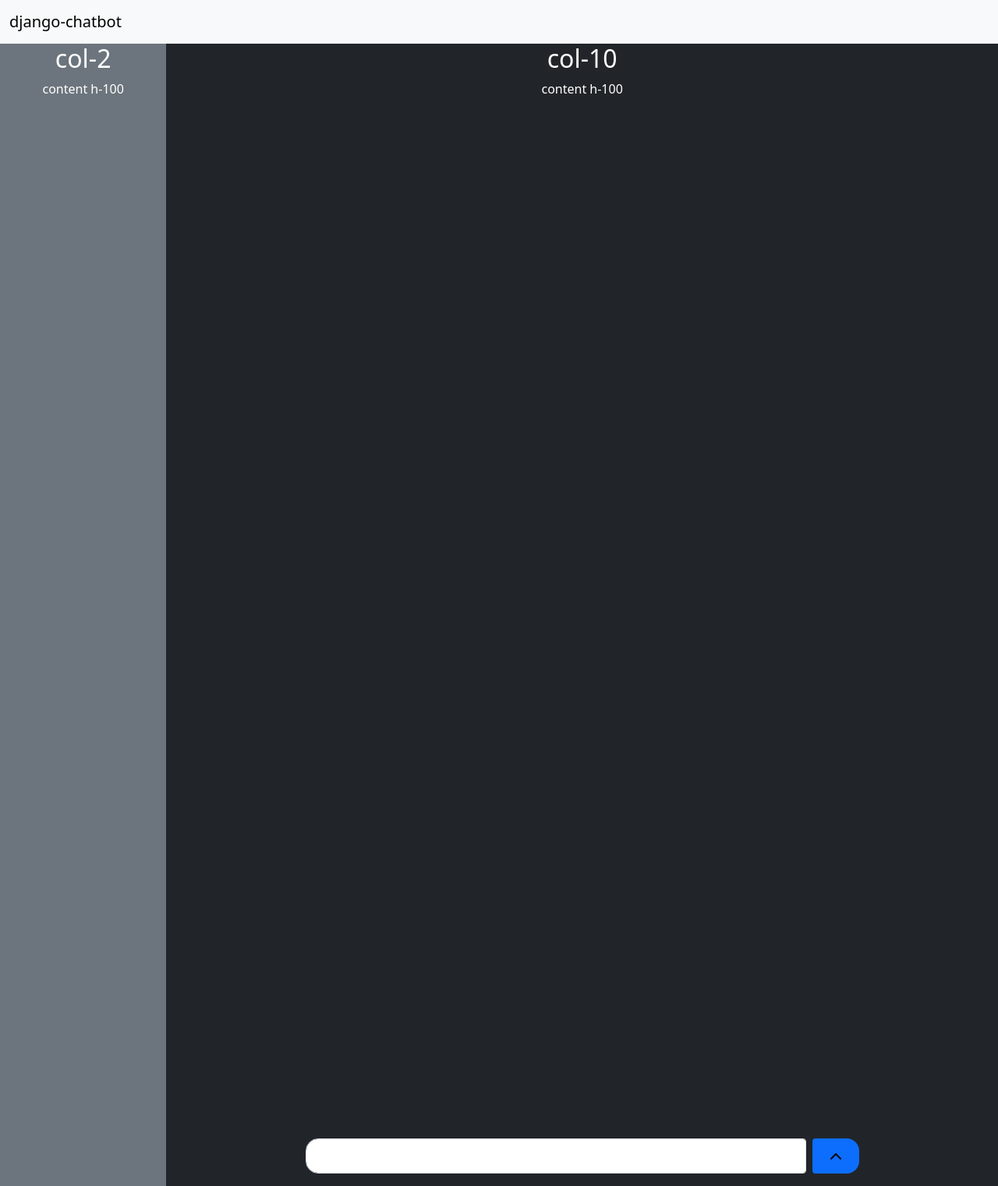
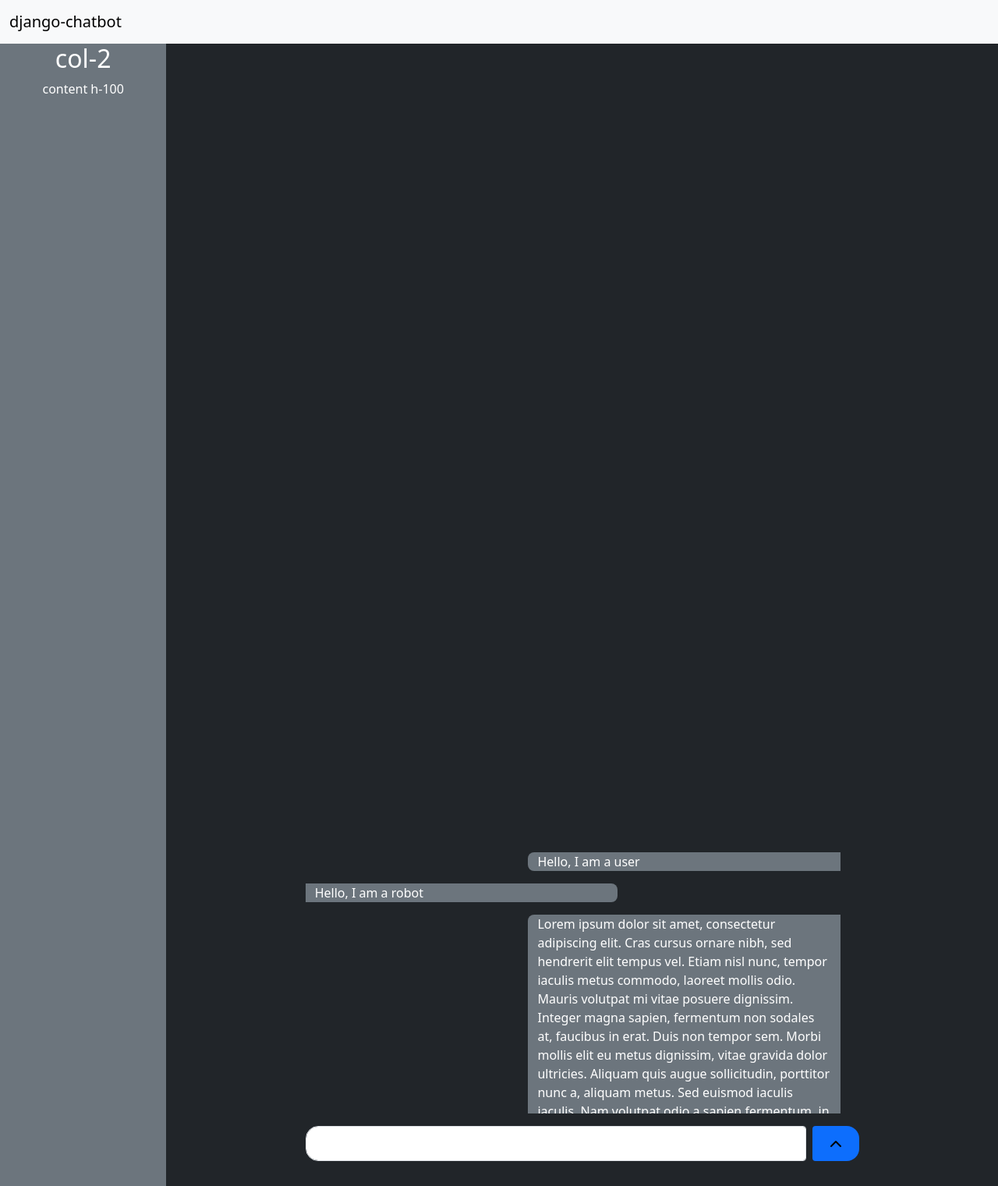
Before and after one commit to engle212/django-chatbot, a Django app: page / in a window 1280 px wide. Shown: the whole page at 78% size. Run offline with Django 5.2, Linux system fonts and the light colour scheme.

Commit message:
Implemented enter button

```diff
--- a/chatbot/chatapp/templates/chatapp/index.html
+++ b/chatbot/chatapp/templates/chatapp/index.html
@@ -25,16 +25,52 @@
         </div>
         <div class="col-10 h-100 text-bg-dark">
           <div class="container-fluid w-75 h-100 d-flex flex-column pb-3 px-5">
-            <h2>col-10</h2>
-            <div class="h-100 overflow-y-auto">
-              content h-100
+            <div class="row h-100 overflow-y-auto align-items-end">
+              <div class="row h-75"></div>
+
+              <div class="row w-100 my-2" id="userMessage">
+                <div class="col-5"></div>
+                <div class="rounded-start-3 col-7 text-bg-secondary text-start">
+                  Hello, I am a user
+                </div>
+              </div>
+
+              <div class="row w-100 my-2" id="aiMessage">
+                <div class="rounded-end-3 col-7 text-bg-secondary text-start">
+                  Hello, I am a robot
+                </div>
+                <div class="col-5"></div>
+              </div>
+
+              <div class="row w-100 my-2" id="userMessage">
+                <div class="col-5"></div>
+                <div class="rounded-start-3 col-7 text-bg-secondary text-start">
+                  Lorem ipsum dolor sit amet, consectetur adipiscing elit. Cras cursus ornare nibh, sed hendrerit elit tempus vel. Etiam nisl nunc, tempor iaculis metus commodo, laoreet mollis odio. Mauris volutpat mi vitae posuere dignissim. Integer magna sapien, fermentum non sodales at, faucibus in erat. Duis non tempor sem. Morbi mollis elit eu metus dignissim, vitae gravida dolor ultricies. Aliquam quis augue sollicitudin, porttitor nunc a, aliquam metus. Sed euismod iaculis iaculis. Nam volutpat odio a sapien fermentum, in congue quam blandit. Ut pretium risus nec faucibus sodales.
+                </div>
+              </div>
+
+              {% for u, m in messages %}
+                {% if u == 0 %}
+                  <div class="row w-100 my-2" id="userMessage">
+                    <div class="col-5"></div>
+                    <div class="rounded-start-3 col-7 text-bg-secondary text-start">{{ m }}</div>
+                  </div>
+                {% else %}
+                  <div class="row w-100 my-2" id="aiMessage">
+                    <div class="rounded-end-3 col-7 text-bg-secondary text-start">{{ m }}</div>
+                    <div class="col-5"></div>
+                  </div>
+                {% endif %}
+              {% endfor %}
+
             </div>
-            <div class="row align-items-start">
-              <textarea rows="1" class="col form-control me-2 rounded-start-4 rounded-end-1 composer"></textarea>
-              <button class="btn col-1 h-100 text-bg-primary rounded-start-1 rounded-end-4">
-                <img src="{% static 'chatapp/chevron-up.svg' %}" alt="Icon" width="24" height="24">
-              </button>
-            </div>
+            <form class="row align-items-start py-3" action="." method="post">
+                {% csrf_token %}
+                <textarea name="text" rows="1" class="col form-control me-2 rounded-start-4 rounded-end-1 composer"></textarea>
+                <button class="btn col-1 h-100 text-bg-primary rounded-start-1 rounded-end-4" type="submit">
+                  <img src="{% static 'chatapp/chevron-up.svg' %}" alt="Icon" width="24" height="24">
+                </button>
+            </form>
           </div>
         </div>
       </div>
--- a/chatbot/chatapp/views.py
+++ b/chatbot/chatapp/views.py
@@ -6,6 +6,15 @@ def index(request):
   template = loader.get_template("chatapp/index.html")
   context = {
     "title": "django-chatbot",
-    "message": "Hello, world! from views.index()"
+    "messages": [
+      [0, "Hello, world! I am the user"],
+      [1, "Hello, I am a robot"]
+    ],
   }
+  if request.POST:
+    # Reflect new message in view
+    context["messages"].append([0, request.POST["text"]])
+    # Comm with AWS
+    # Get LLM's reply
+  print(context)
   return HttpResponse(template.render(context, request))
```
